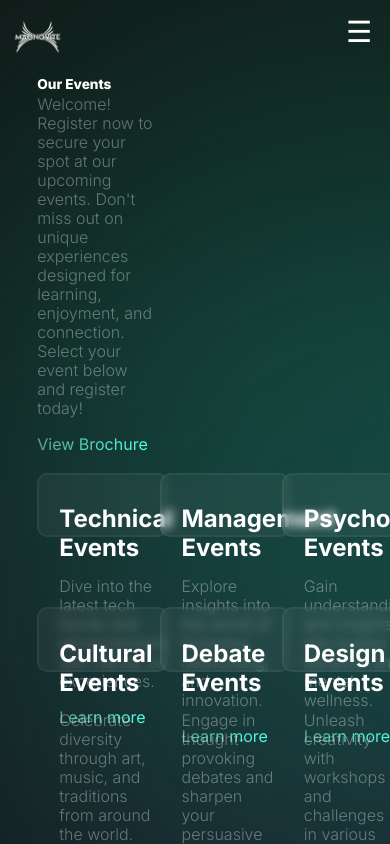
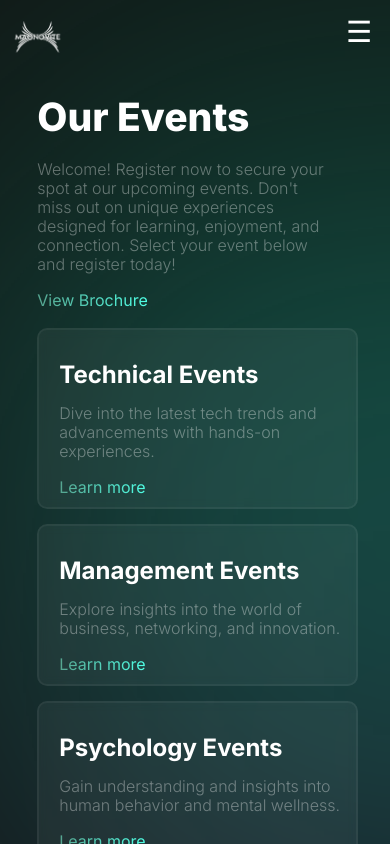
Before and after one commit to yuvraajnarula/magnovite, a SvelteKit app: page /event in a window 390 px wide. Shown: the top 844 px of the page. Built offline with nearby package versions, Linux system fonts and the light colour scheme.

Commit message:
responsive fix (nav bugs left)

```diff
--- a/src/public/main.css
+++ b/src/public/main.css
@@ -526,4 +526,43 @@ html {
         border-radius: 50px;
         width: 1vw;
     }
+    .about-info h1{
+        font-size: 10vw;
+    }
+    .about-info p {
+        width: 85%;
+    }
+    .about-grid{
+        display: flex !important;
+        flex-direction: column;
+    }
+    .card-component {
+        height: fit-content !important;
+    }
+    .contact-flex{
+        flex-direction: column-reverse;
+    }
+    .contact-flex iframe{
+        width: 97.5%;
+        margin-left: -2.5vw;
+    }
+    .contact-div h1{
+        font-size: 10vw;
+    }
+    .contact-flex p{
+        width: 85%;
+    }
+    .contact-div select{
+        margin-top: 2.54vw;
+    }
+    .gallery-div h1{
+        font-size: 10vw;
+    }
+    .gallery-div p{
+        width: 85%;
+    }
+    .gallery-flex{
+        flex-direction: column;
+        width: 100%;
+    }
 }
```
